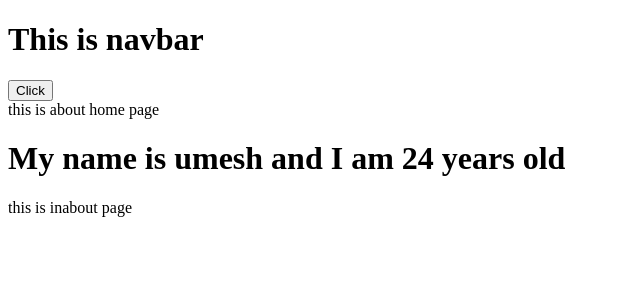
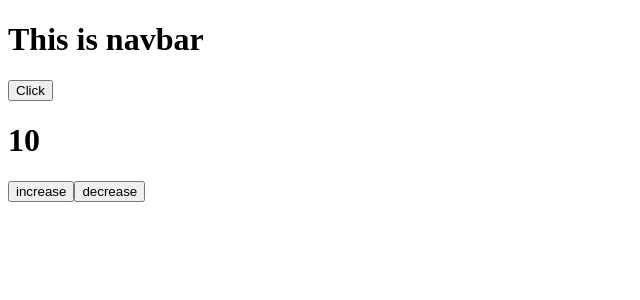
Before and after one commit to Bishwash074/jobportalreact, a React app: page / in a window 1280 px wide. Shown: the top 300 px of the page, without its empty margins (0-640 px from the left). Built offline with nearby package versions, Linux system fonts and the light colour scheme; the HTML template or start-up script is replaced by a standard one.

Commit message:
useeffect done

```diff
--- a/src/Home.jsx
+++ b/src/Home.jsx
@@ -1,14 +1,35 @@
-import React from 'react'
+import React, { useEffect, useState } from 'react'
 import About from './About'
 
 const Home = () => {
-   let name='umesh'
-   let age=24
+  const [data, setData] = useState(10)
+
+  const incremeant = () => {
+    if (data <= 10) {
+      setData(data + 1)
+    } else {
+      alert("You have reached 10")
+    }
+
+  }
+
+  const decrement = () => {
+    setData(data - 1)
+  }
+
+  useEffect(()=>{
+    console.log("Component mounted")
+
+  },[data])
+
+
+
   return (
     <div>
-      this is about home page
 
-      <About name={name} age={age}/>
+      <h1>{data}</h1>
+      <button onClick={incremeant}>increase</button>
+      <button onClick={decrement}>decrease</button>
 
     </div>
   )
```
